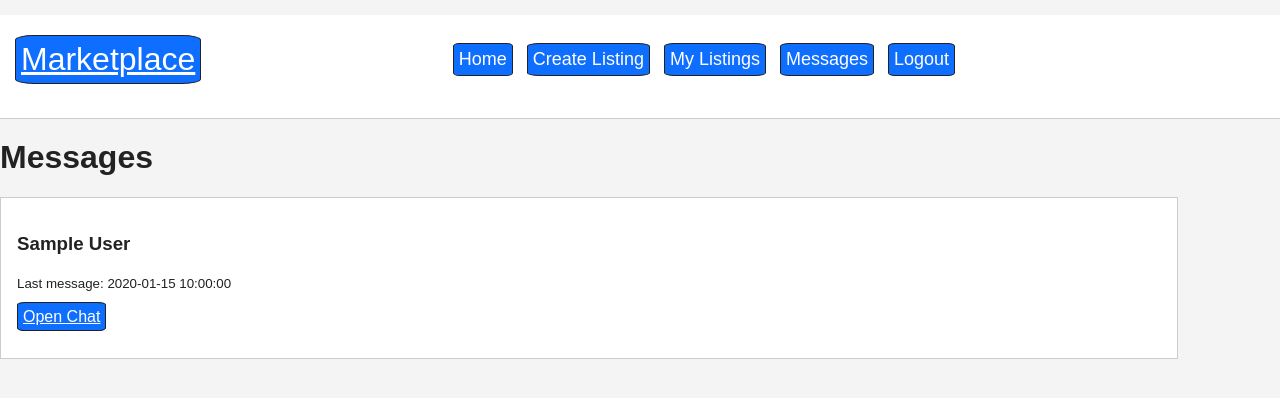
After one commit to sonnyDmg/marketplace, a Flask app: page /messages in a window 1280 px wide. The commit adds this page. Shown: the top 398 px of the page. Run offline with Flask 3, Linux system fonts and the light colour scheme; the visitor is signed in with stand-in values (Sample User, id 1); tables that the repository leaves empty or names only in its code hold one stand-in row (values such as "Sample post").

Commit message:
Added messaging system for buyers/sellers

```diff
--- a/app.py
+++ b/app.py
@@ -194,6 +194,176 @@ def listing_detail(listing_id):
 
     return render_template('listing_detail.html', listing=listing, image=image)
 
+@app.route('/listing/<int:listing_id>/message', methods=['POST'])
+@login_required
+def send_message(listing_id):
+    message_text = request.form.get('message_text', '').strip()
+
+    if not message_text:
+        flash('Message cannot be empty.')
+        return redirect(url_for('listing_detail', listing_id=listing_id))
+
+    conn = get_db_connection()
+    cur = conn.cursor(dictionary=True)
+
+    cur.execute(
+        '''
+        SELECT user_id, title
+        FROM listings
+        WHERE id = %s
+        ''',
+        (listing_id,)
+    )
+    listing = cur.fetchone()
+
+    if not listing:
+        cur.close()
+        conn.close()
+        flash('Listing not found.')
+        return redirect(url_for('home'))
+
+    seller_id = listing['user_id']
+    sender_id = session['user_id']
+
+    if sender_id == seller_id:
+        cur.close()
+        conn.close()
+        flash('You cannot message yourself about your own listing.')
+        return redirect(url_for('listing_detail', listing_id=listing_id))
+
+    cur2 = conn.cursor()
+    cur2.execute(
+        '''
+        INSERT INTO messages (sender_id, receiver_id, listing_id, message_text)
+        VALUES (%s, %s, %s, %s)
+        ''',
+        (sender_id, seller_id, listing_id, message_text)
+    )
+    conn.commit()
+    cur2.close()
+
+    cur.close()
+    conn.close()
+
+    return redirect(url_for('conversation', other_user_id=seller_id))
+
+@app.route('/messages')
+@login_required
+def messages():
+    conn = get_db_connection()
+    cur = conn.cursor(dictionary=True)
+
+    cur.execute(
+        '''
+        SELECT
+            CASE
+                WHEN m.sender_id = %s THEN m.receiver_id
+                ELSE m.sender_id
+            END AS other_user_id,
+            CASE
+                WHEN m.sender_id = %s THEN r.name
+                ELSE s.name
+            END AS other_user_name,
+            MAX(m.sent_at) AS last_sent_at
+        FROM messages m
+        JOIN users s ON m.sender_id = s.id
+        JOIN users r ON m.receiver_id = r.id
+        WHERE m.sender_id = %s OR m.receiver_id = %s
+        GROUP BY other_user_id, other_user_name
+        ORDER BY last_sent_at DESC
+        ''',
+        (session['user_id'], session['user_id'], session['user_id'], session['user_id'])
+    )
+
+    conversations = cur.fetchall()
+
+    cur.close()
+    conn.close()
+
+    return render_template('messages.html', conversations=conversations)
+
+@app.route('/messages/<int:other_user_id>', methods=['GET', 'POST'])
+@login_required
+def conversation(other_user_id):
+    conn = get_db_connection()
+    cur = conn.cursor(dictionary=True)
+
+    cur.execute(
+        '''
+        SELECT id, name
+        FROM users
+        WHERE id = %s
+        ''',
+        (other_user_id,)
+    )
+    other_user = cur.fetchone()
+
+    if not other_user:
+        cur.close()
+        conn.close()
+        flash('User not found.')
+        return redirect(url_for('messages'))
+
+    if request.method == 'POST':
+        message_text = request.form.get('message_text', '').strip()
+
+        if not message_text:
+            cur.close()
+            conn.close()
+            flash('Message cannot be empty.')
+            return redirect(url_for('conversation', other_user_id=other_user_id))
+
+        cur2 = conn.cursor()
+        cur2.execute(
+            '''
+            INSERT INTO messages (sender_id, receiver_id, listing_id, message_text)
+            VALUES (%s, %s, %s, %s)
+            ''',
+            (session['user_id'], other_user_id, None, message_text)
+        )
+        conn.commit()
+        cur2.close()
+
+        cur.close()
+        conn.close()
+
+        return redirect(url_for('conversation', other_user_id=other_user_id))
+
+    cur.execute(
+        '''
+        SELECT
+            m.id,
+            m.sender_id,
+            m.receiver_id,
+            m.listing_id,
+            m.message_text,
+            m.sent_at,
+            s.name AS sender_name,
+            r.name AS receiver_name,
+            l.title AS listing_title
+        FROM messages m
+        JOIN users s ON m.sender_id = s.id
+        JOIN users r ON m.receiver_id = r.id
+        LEFT JOIN listings l ON m.listing_id = l.id
+        WHERE
+            (m.sender_id = %s AND m.receiver_id = %s)
+            OR
+            (m.sender_id = %s AND m.receiver_id = %s)
+        ORDER BY m.sent_at ASC
+        ''',
+        (session['user_id'], other_user_id, other_user_id, session['user_id'])
+    )
+    chat_messages = cur.fetchall()
+
+    cur.close()
+    conn.close()
+
+    return render_template(
+        'conversation.html',
+        other_user=other_user,
+        chat_messages=chat_messages
+    )
+
 @app.route('/create', methods=['GET', 'POST'])
 @login_required
 def create_listing():
--- a/templates/base.html
+++ b/templates/base.html
@@ -15,6 +15,7 @@
         {% if current_user_id %}
           <a class="nav-btns" href="{{ url_for('create_listing') }}">Create Listing</a>
           <a class="nav-btns" href="{{ url_for('my_listings') }}">My Listings</a>
+          <a class="nav-btns" href="{{ url_for('messages') }}">Messages</a>
           <a class="nav-btns" href="{{ url_for('logout') }}">Logout</a>
         {% else %}
           <a class="nav-btns" href="{{ url_for('login') }}">Login</a>
--- /dev/null
+++ b/templates/messages.html
@@ -0,0 +1,21 @@
+{% extends 'base.html' %}
+{% block content %}
+<h1>Messages</h1>
+
+{% if conversations %}
+  {% for convo in conversations %}
+    <article class="panel">
+      <h3>{{ convo.other_user_name }}</h3>
+      <p><small>Last message: {{ convo.last_sent_at }}</small></p>
+      <p>
+        <a class="listing-link nav-btns" href="{{ url_for('conversation', other_user_id=convo.other_user_id) }}">
+          Open Chat
+        </a>
+      </p>
+    </article>
+  {% endfor %}
+{% else %}
+  <div class="panel">No messages yet.</div>
+{% endif %}
+
+{% endblock %}
```
Also changed, not shown: static/styles.css (+91 -0 lines), templates/conversation.html (added, +44 -0 lines), templates/listing_detail.html (+35 -3 lines), uploads/2bc23a57d9f2467789a7e6e51a58c6b1_crv.jpg (added), uploads/762737e02d5543e39b3bd513cd7e85b4_crv.jpg (added), uploads/b784fede117c4320b0dc21d1bdceb3ae_ds.jpg (added), uploads/d88fb62850634253a328ca9559f9e097_download.jpg (added).
